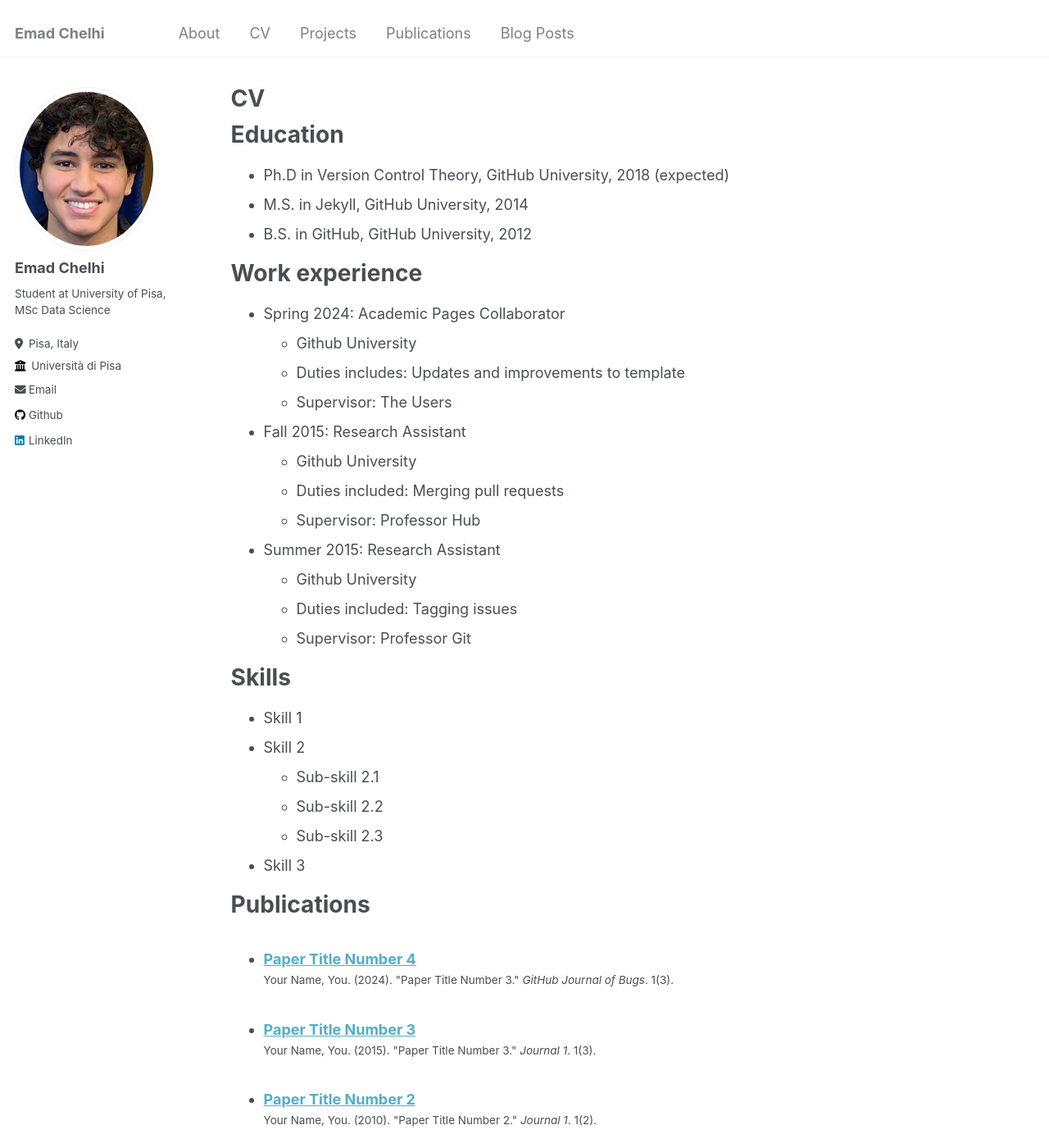
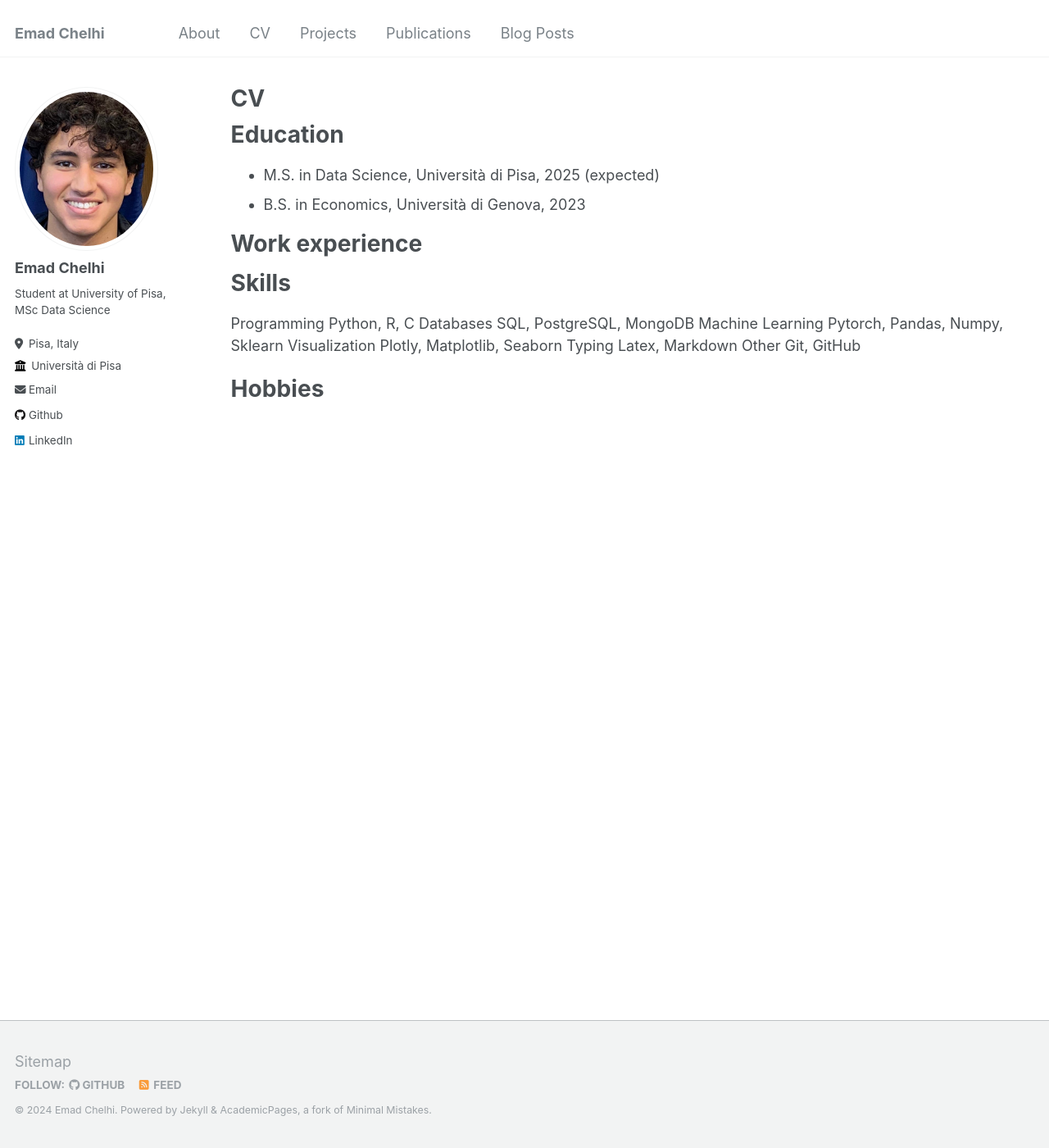
Before and after one commit to emadchelhi/emadchelhi.github.io, a Jekyll site: the page built from _pages/cv.md, in a window 1280 px wide and 1400 px high. Shown: the whole window at 82% size. Built offline with Jekyll 4.4.1, drawn with Linux system fonts in a browser that asks for light colours; some of the changed text lies outside the part shown.

Commit message:
Update cv.md

```diff
--- a/_pages/cv.md
+++ b/_pages/cv.md
@@ -9,56 +9,32 @@ redirect_from:
 
 {% include base_path %}
 
+
 Education
 ======
-* Ph.D in Version Control Theory, GitHub University, 2018 (expected)
-* M.S. in Jekyll, GitHub University, 2014
-* B.S. in GitHub, GitHub University, 2012
+* M.S. in Data Science, Università di Pisa, 2025 (expected)
+* B.S. in Economics, Università di Genova, 2023
+
 
 Work experience
 ======
-* Spring 2024: Academic Pages Collaborator
-  * Github University
-  * Duties includes: Updates and improvements to template
-  * Supervisor: The Users
 
-* Fall 2015: Research Assistant
-  * Github University
-  * Duties included: Merging pull requests
-  * Supervisor: Professor Hub
-
-* Summer 2015: Research Assistant
-  * Github University
-  * Duties included: Tagging issues
-  * Supervisor: Professor Git
 
 Skills
 ======
-* Skill 1
-* Skill 2
-  * Sub-skill 2.1
-  * Sub-skill 2.2
-  * Sub-skill 2.3
-* Skill 3
+Programming
+  Python, R, C
+Databases
+  SQL, PostgreSQL, MongoDB
+Machine Learning
+  Pytorch, Pandas, Numpy, Sklearn
+Visualization
+  Plotly, Matplotlib, Seaborn
+Typing
+  Latex, Markdown
+Other
+  Git, GitHub
 
-Publications
+
+Hobbies
 ======
-  <ul>{% for post in site.publications reversed %}
-    {% include archive-single-cv.html %}
-  {% endfor %}</ul>
-
-Talks
-======
-  <ul>{% for post in site.talks reversed %}
-    {% include archive-single-talk-cv.html  %}
-  {% endfor %}</ul>
-
-Teaching
-======
-  <ul>{% for post in site.teaching reversed %}
-    {% include archive-single-cv.html %}
-  {% endfor %}</ul>
-
-Service and leadership
-======
-* Currently signed in to 43 different slack teams
```
